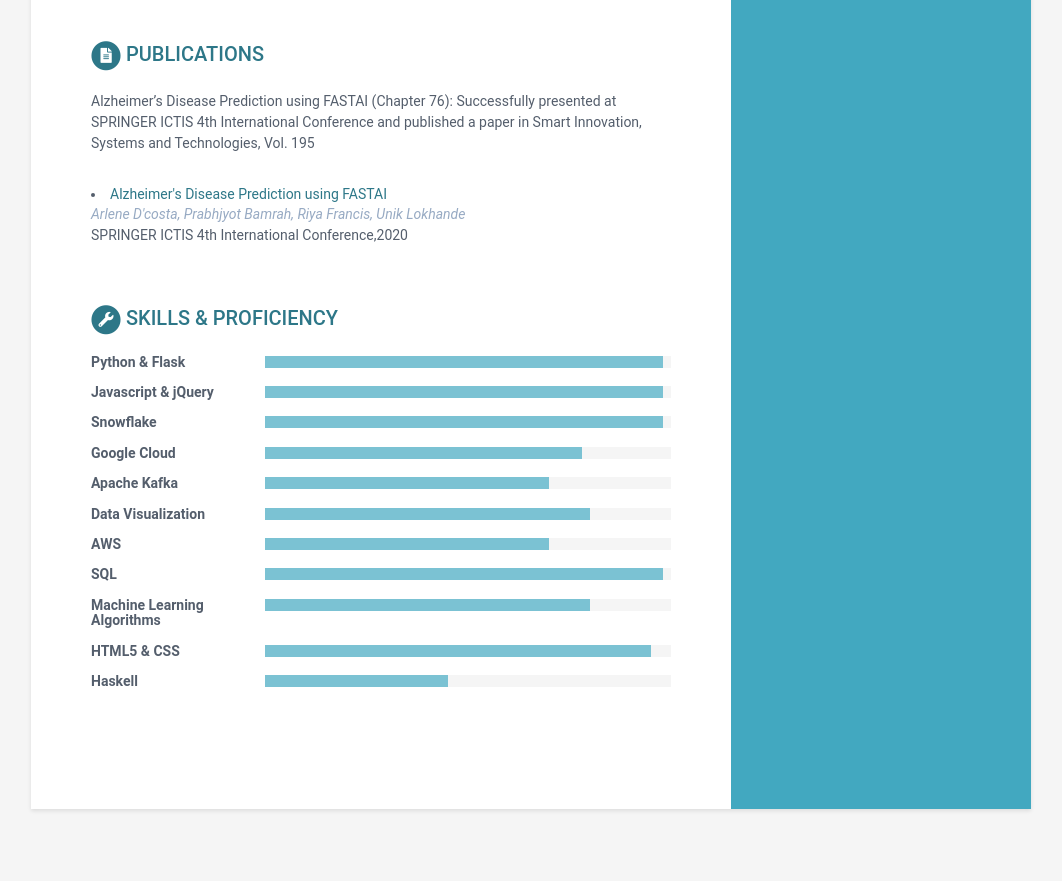
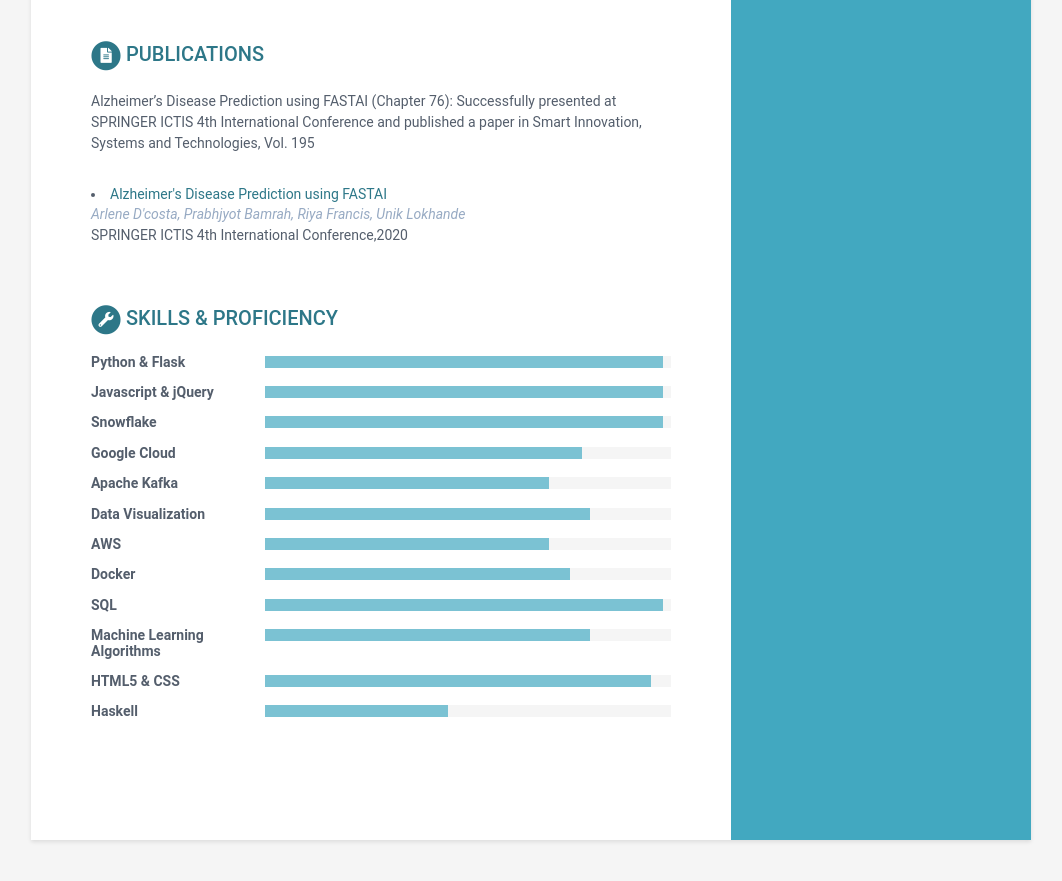
Before and after one commit to ArleneDcosta/ArleneDcosta.github.io, a Jekyll site: the page built from index.html, in a window 1280 px wide and 900 px high, scrolled down 2686 px. Shown: the top 881 px of the window, without its empty margins (109-1171 px from the left). Built offline with Jekyll 4.4.1, drawn with Linux system fonts in a browser that asks for light colours.

Commit message:
Added more skills

```diff
--- a/_data/data.yml
+++ b/_data/data.yml
@@ -247,6 +247,9 @@ skills:
       - name: AWS
         level: 70%
 
+      - name: Docker
+        level: 75%
+
       - name: SQL
         level: 98%
 
```
